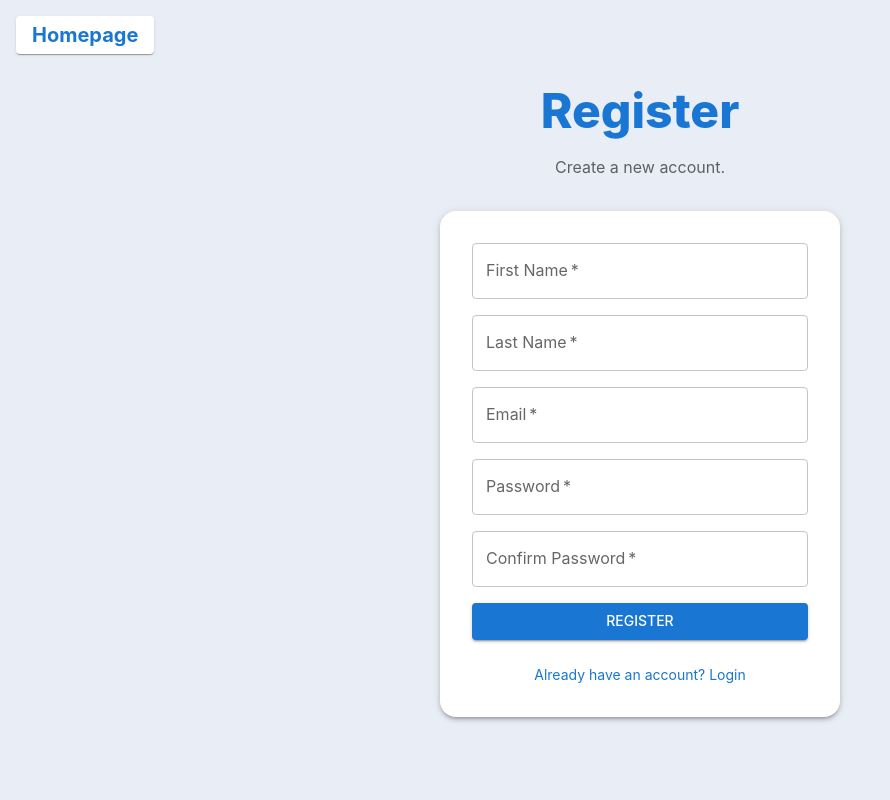
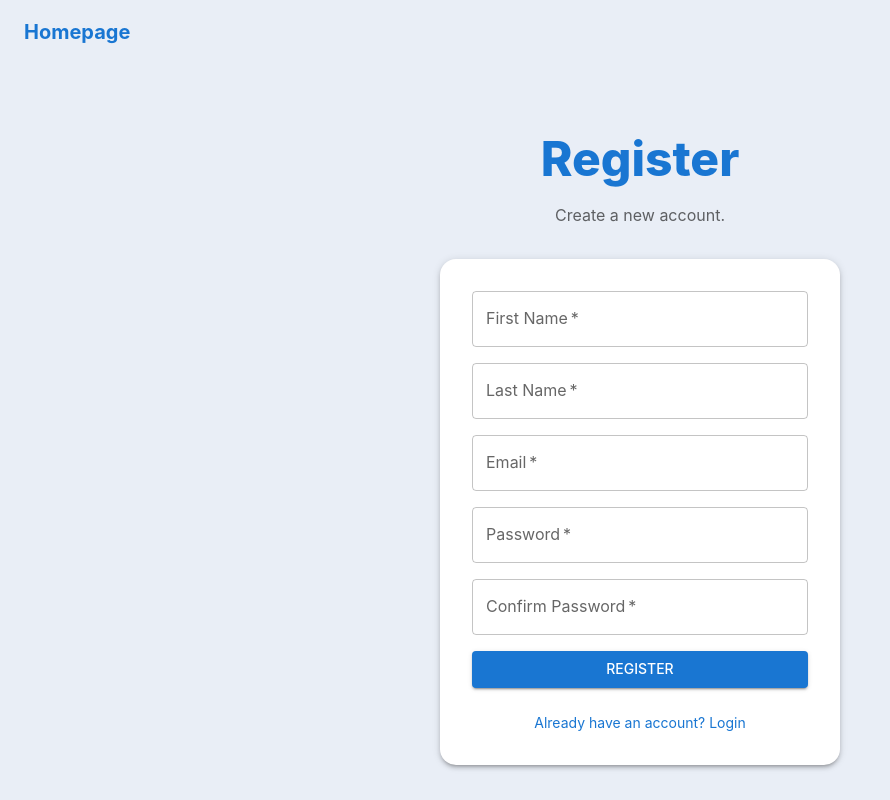
Before and after one commit to gregoryduckworth/react-basic, a React (Vite) app in the folder frontend/: page /register in a window 1280 px wide. Shown: the whole page, without its empty margins (0-890 px from the left). Built offline with nearby package versions, Linux system fonts and the light colour scheme; no server answers.

Commit message:
chore: logged out theme

```diff
--- a/frontend/src/components/layout/LoggedOutLayout.tsx
+++ b/frontend/src/components/layout/LoggedOutLayout.tsx
@@ -1,23 +1,53 @@
 import React from "react";
 import Box from "@mui/material/Box";
 import { useTheme } from "@mui/material/styles";
+import Link from "@mui/material/Link";
+import { useTranslation } from "react-i18next";
+import { AppBar, Toolbar, Typography } from "@mui/material";
 
 interface LoggedOutLayoutProps {
   children: React.ReactNode;
 }
 
 const LoggedOutLayout: React.FC<LoggedOutLayoutProps> = ({ children }) => {
+  const { t } = useTranslation();
   const theme = useTheme();
+
   return (
     <Box
       minHeight="100vh"
       width="100vw"
+      bgcolor={theme.palette.background.default}
       display="flex"
-      alignItems="center"
-      justifyContent="center"
-      bgcolor={theme.palette.background.default}
+      flexDirection="column"
     >
-      {children}
+      <AppBar
+        position="static"
+        color="transparent"
+        elevation={0}
+        sx={{ mb: 4 }}
+      >
+        <Toolbar>
+          <Link href="/" underline="hover" color="primary">
+            <Typography
+              variant="h6"
+              fontWeight={700}
+              color={theme.palette.primary.main}
+            >
+              {t("homepage")}
+            </Typography>
+          </Link>
+        </Toolbar>
+      </AppBar>
+      <Box
+        flex={1}
+        display="flex"
+        alignItems="center"
+        justifyContent="center"
+        width="100%"
+      >
+        {children}
+      </Box>
     </Box>
   );
 };
--- a/frontend/src/pages/ForgottenPassword.tsx
+++ b/frontend/src/pages/ForgottenPassword.tsx
@@ -6,14 +6,13 @@ import Typography from "@mui/material/Typography";
 import Button from "@mui/material/Button";
 import Link from "@mui/material/Link";
 import TextField from "@mui/material/TextField";
-import { useTheme } from "@mui/material/styles";
+import LoggedOutLayout from "../components/layout/LoggedOutLayout";
 
 function ForgottenPassword() {
   const { t } = useTranslation();
   const [email, setEmail] = useState("");
   const [message, setMessage] = useState<string | null>(null);
   const [loading, setLoading] = useState(false);
-  const theme = useTheme();
 
   function handleForgotten(e: React.FormEvent) {
     e.preventDefault();
@@ -25,14 +24,7 @@ function ForgottenPassword() {
   }
 
   return (
-    <Box
-      minHeight="100vh"
-      width="100vw"
-      display="flex"
-      alignItems="center"
-      justifyContent="center"
-      bgcolor={theme.palette.background.default}
-    >
+    <LoggedOutLayout>
       <Box
         width="100%"
         maxWidth={700}
@@ -121,7 +113,7 @@ function ForgottenPassword() {
           </Box>
         </Paper>
       </Box>
-    </Box>
+    </LoggedOutLayout>
   );
 }
 
--- a/frontend/src/pages/Home.tsx
+++ b/frontend/src/pages/Home.tsx
@@ -4,10 +4,12 @@ import Paper from "@mui/material/Paper";
 import Typography from "@mui/material/Typography";
 import Button from "@mui/material/Button";
 import Box from "@mui/material/Box";
+import LoggedOutLayout from "../components/layout/LoggedOutLayout";
 
 const Home = () => {
   const { t } = useTranslation();
   return (
+    <LoggedOutLayout>
       <Paper
         elevation={3}
         sx={{
@@ -32,7 +34,12 @@ const Home = () => {
           {t("subtitle_simple")}
         </Typography>
         <Box display="flex" gap={2}>
-        <Button href="/login" variant="contained" color="primary" size="large">
+          <Button
+            href="/login"
+            variant="contained"
+            color="primary"
+            size="large"
+          >
             {t("login")}
           </Button>
           <Button
@@ -45,6 +52,7 @@ const Home = () => {
           </Button>
         </Box>
       </Paper>
+    </LoggedOutLayout>
   );
 };
 
--- a/frontend/src/pages/Login.tsx
+++ b/frontend/src/pages/Login.tsx
@@ -8,7 +8,7 @@ import Paper from "@mui/material/Paper";
 import Typography from "@mui/material/Typography";
 import TextField from "@mui/material/TextField";
 import Link from "@mui/material/Link";
-import { useTheme } from "@mui/material/styles";
+import LoggedOutLayout from "../components/layout/LoggedOutLayout";
 
 function Login() {
   const { t } = useTranslation();
@@ -19,7 +19,6 @@ function Login() {
   const navigate = useNavigate();
   const { login } = useAuth();
   const location = useLocation();
-  const theme = useTheme();
 
   const registered = location.state && location.state.registered;
 
@@ -37,15 +36,7 @@ function Login() {
   }
 
   return (
-    <Box
-      minHeight="100vh"
-      width="100vw"
-      display="flex"
-      alignItems="center"
-      justifyContent="center"
-      bgcolor={theme.palette.background.default}
-      p={2}
-    >
+    <LoggedOutLayout>
       <Box
         width="100%"
         maxWidth={700}
@@ -154,7 +145,7 @@ function Login() {
           </Box>
         </Paper>
       </Box>
-    </Box>
+    </LoggedOutLayout>
   );
 }
 
--- a/frontend/src/pages/Register.tsx
+++ b/frontend/src/pages/Register.tsx
@@ -9,6 +9,7 @@ import Typography from "@mui/material/Typography";
 import TextField from "@mui/material/TextField";
 import Link from "@mui/material/Link";
 import { useTheme } from "@mui/material/styles";
+import LoggedOutLayout from "../components/layout/LoggedOutLayout";
 
 function Register() {
   const { t } = useTranslation();
@@ -52,35 +53,7 @@ function Register() {
   }
 
   return (
-    <Box
-      minHeight="100vh"
-      width="100vw"
-      display="flex"
-      alignItems="center"
-      justifyContent="center"
-      bgcolor={theme.palette.background.default}
-      p={2}
-    >
-      <Link
-        href="/"
-        underline="hover"
-        sx={{
-          position: "fixed",
-          top: 16,
-          left: 16,
-          zIndex: 50,
-          bgcolor: theme.palette.background.paper,
-          px: 2,
-          py: 0.5,
-          borderRadius: 1,
-          boxShadow: 1,
-          fontWeight: 700,
-          color: theme.palette.primary.main,
-          fontSize: 20,
-        }}
-      >
-        {t("homepage")}
-      </Link>
+    <LoggedOutLayout>
       <Box
         width="100%"
         maxWidth={700}
@@ -219,7 +192,7 @@ function Register() {
           </Box>
         </Paper>
       </Box>
-    </Box>
+    </LoggedOutLayout>
   );
 }
 
```
Lines whose indentation alone changed are shown as unchanged.
